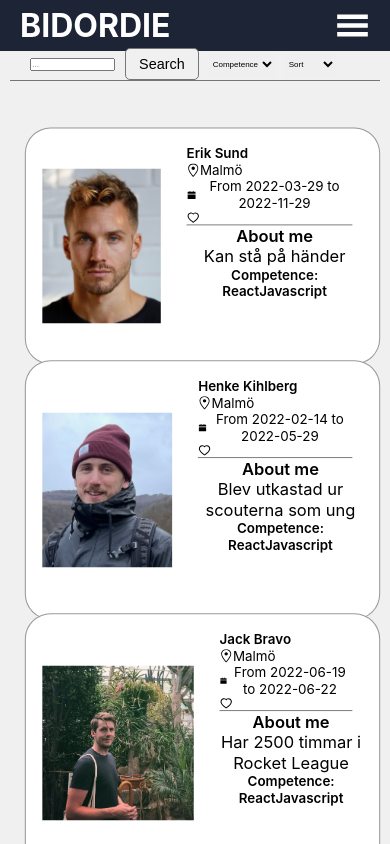
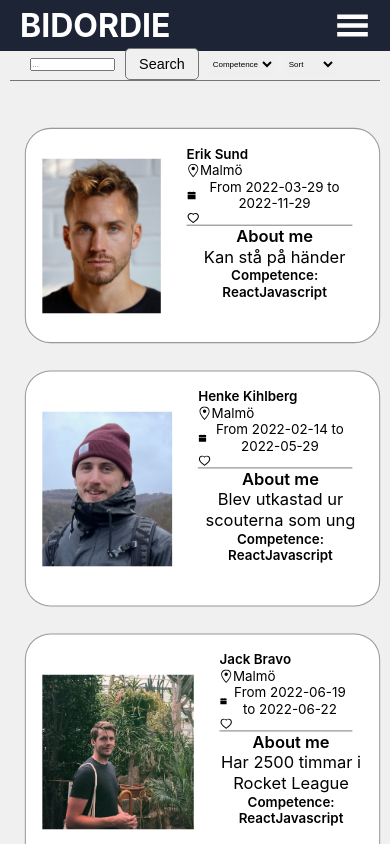
Before and after one commit to dreamc4t/bidordie, a React (Create React App) app: page / in a window 390 px wide. Shown: the top 844 px of the page. Built offline with nearby package versions, Linux system fonts and the light colour scheme; data requests are answered from the project's data file.

Commit message:
kanske klar

```diff
--- a/src/components/Auction.js
+++ b/src/components/Auction.js
@@ -4,18 +4,13 @@ import {AiFillCalendar} from "react-icons/ai";
 import useFetch from "../customHooks/useFetch";
 import { AiOutlineHeart } from "react-icons/ai";
 import { useNavigate } from "react-router-dom";
-import { click } from "@testing-library/user-event/dist/click";
+import {useHistory, useLocation} from "react-router-dom"
+
 
 const Auction = ({ auction }) => {
 
-
-    const handleOnClick = () => {
-        console.log ("click")
-        this.props.history.push("/auction-page");
-    }
-
     const navigate = useNavigate ();
-    //const handleOnClick = useCallback (()=>navigate("/auction-page/{auctions.id}",{replace:true}),[navigate]);
+    const handleOnClick = useCallback (()=>navigate("/auction-page",{replace:true}),[navigate]);
 
     const { data: users } = useFetch("http://localhost:6001/users");
     const { data: auctions} = useFetch("http://localhost:6001/auctions");
@@ -100,4 +95,15 @@ briefInformation={auction.briefInformation}*/
         );
       };*/
 
+      /*let history = useHistory();
+      const handleOnClick = (event) => {
+          history.push ({
+              pathname:'/auction-page',
+          })
+          console.log ("click")
+
+      }
+
+      const navigate = useNavigate ();*/
+
 export default Auction
--- a/src/components/CSS/auction.css
+++ b/src/components/CSS/auction.css
@@ -67,7 +67,7 @@
     .auction{
         display:flex;
         align-items: left;
-        height: 110%;
+        height: 100%;
         margin:10px 5px 15px 20px;
 
     }
--- a/src/pages/AuctionList.js
+++ b/src/pages/AuctionList.js
@@ -17,7 +17,7 @@ const AuctionList = () => {
           {isLoading && <div> LOADING CONTENT....</div>}
           {auctions &&
             auctions.map((auction) => (
-              <div key={auction.id}>
+              <div className="auction-kort" key={auction.id}>
 
                  <Auction auction={auction}/>
 
--- a/src/pages/AuctionPage.js
+++ b/src/pages/AuctionPage.js
@@ -1,9 +1,22 @@
+import { useEffect } from "react";
+import {useHistory, useLocation} from "react-router-dom"
+
 const AuctionPage = (props) => {
   const firstName = "Dennis";
   const lastName = "Hasselgren";
   const imageUrl = "/img/dennis.jpg";
   const otherInfo = "Hemligt kär i Erik";
   const competence = ["React", "Javascript", "Python"];
+
+  const SecondPage = props => {
+    const location = useLocation();
+
+    useEffect(() => {
+       console.log(location.pathname); // result: '/secondpage'
+       console.log(location.state.detail); // result: 'some_value'
+    }, [location]);
+
+};
 
   return (
     <div>
--- a/src/pages/CSS/AuctionList.css
+++ b/src/pages/CSS/AuctionList.css
@@ -13,3 +13,6 @@
     align-items: stretch;
     gap: 24px;
 }
+.auction-kort{
+    margin-bottom: 10px;
+}
```
